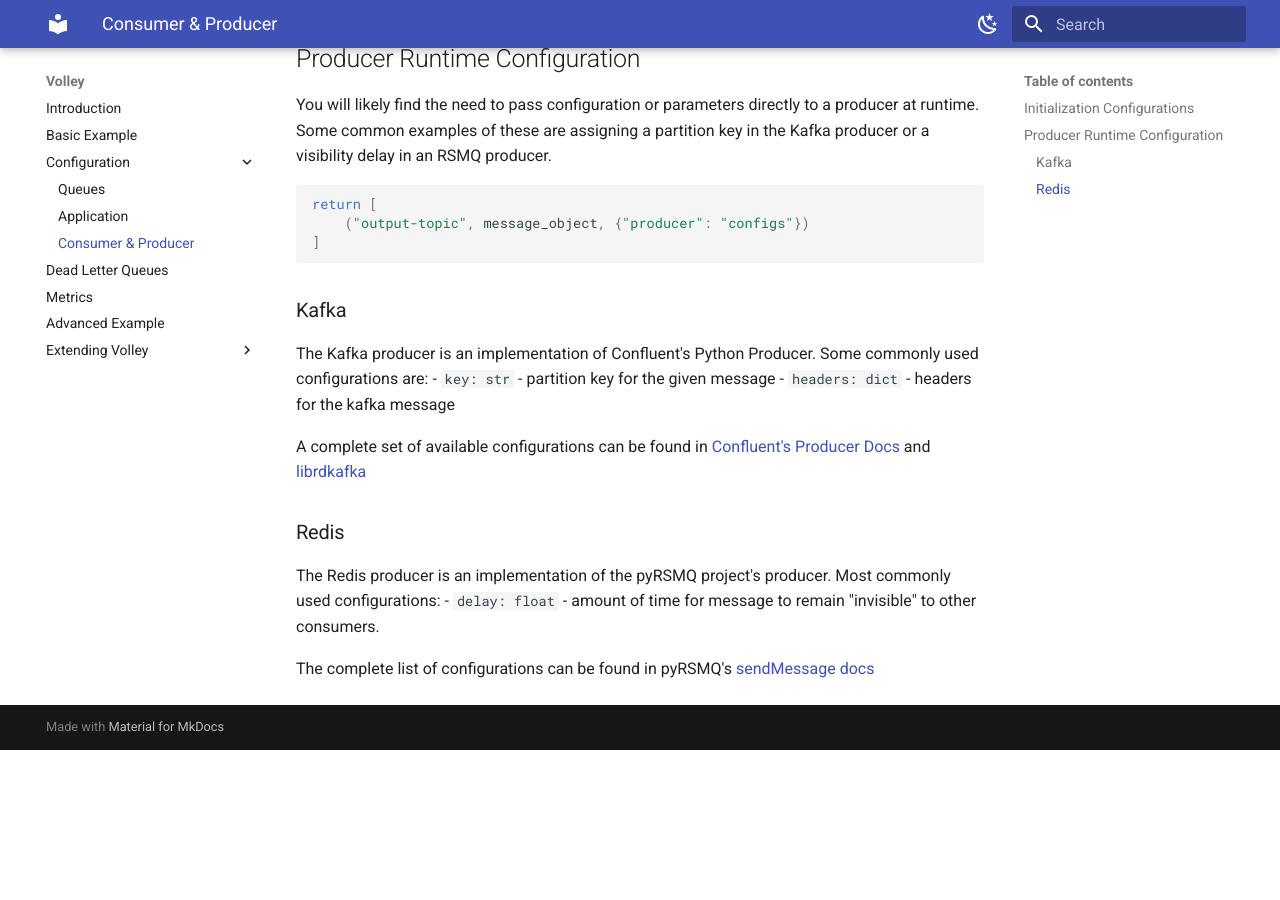
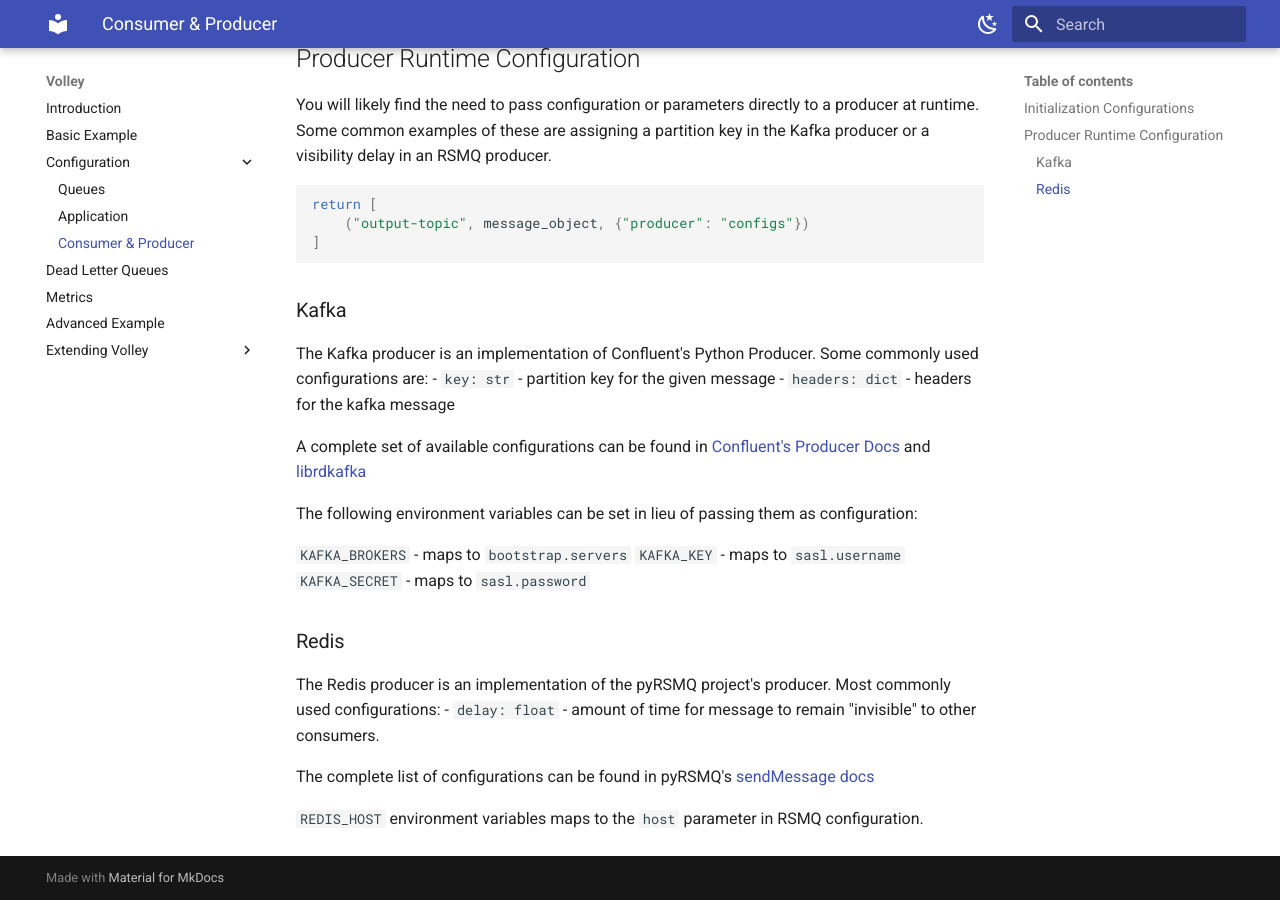
Before and after one commit to shipt/py-volley, an MkDocs documentation site: the page built from docs/docs/connectors.md, in a window 1280 px wide and 900 px high, scrolled down 1013 px. Built offline with MkDocs 1.6.1 and Material for MkDocs 9.7.7, drawn with Linux system fonts in a browser that asks for light colours; before the commit the page ends 1763 px from its top, so only the background shows below that.

Commit message:
document available environment variable configs

```diff
--- a/docs/docs/connectors.md
+++ b/docs/docs/connectors.md
@@ -55,8 +55,16 @@ The Kafka producer is an implementation of Confluent's Python Producer. Some com
 
 A complete set of available configurations can be found in [Confluent's Producer Docs](https://docs.confluent.io/platform/current/clients/confluent-kafka-python/html/index.html#producer) and [librdkafka](https://github.com/edenhill/librdkafka/blob/master/CONFIGURATION.md)
 
+The following environment variables can be set in lieu of passing them as configuration:
+
+`KAFKA_BROKERS` - maps to `bootstrap.servers`
+`KAFKA_KEY` - maps to `sasl.username`
+`KAFKA_SECRET` - maps to `sasl.password`
+
 ### Redis
 The Redis producer is an implementation of the pyRSMQ project's producer. Most commonly used configurations:
 - `delay: float` - amount of time for message to remain "invisible" to other consumers.
 
 The complete list of configurations can be found in pyRSMQ's [sendMessage docs](https://github.com/mlasevich/PyRSMQ#redissmq-controller-api-usage)
+
+`REDIS_HOST` environment variables maps to the `host` parameter in RSMQ configuration.
```
